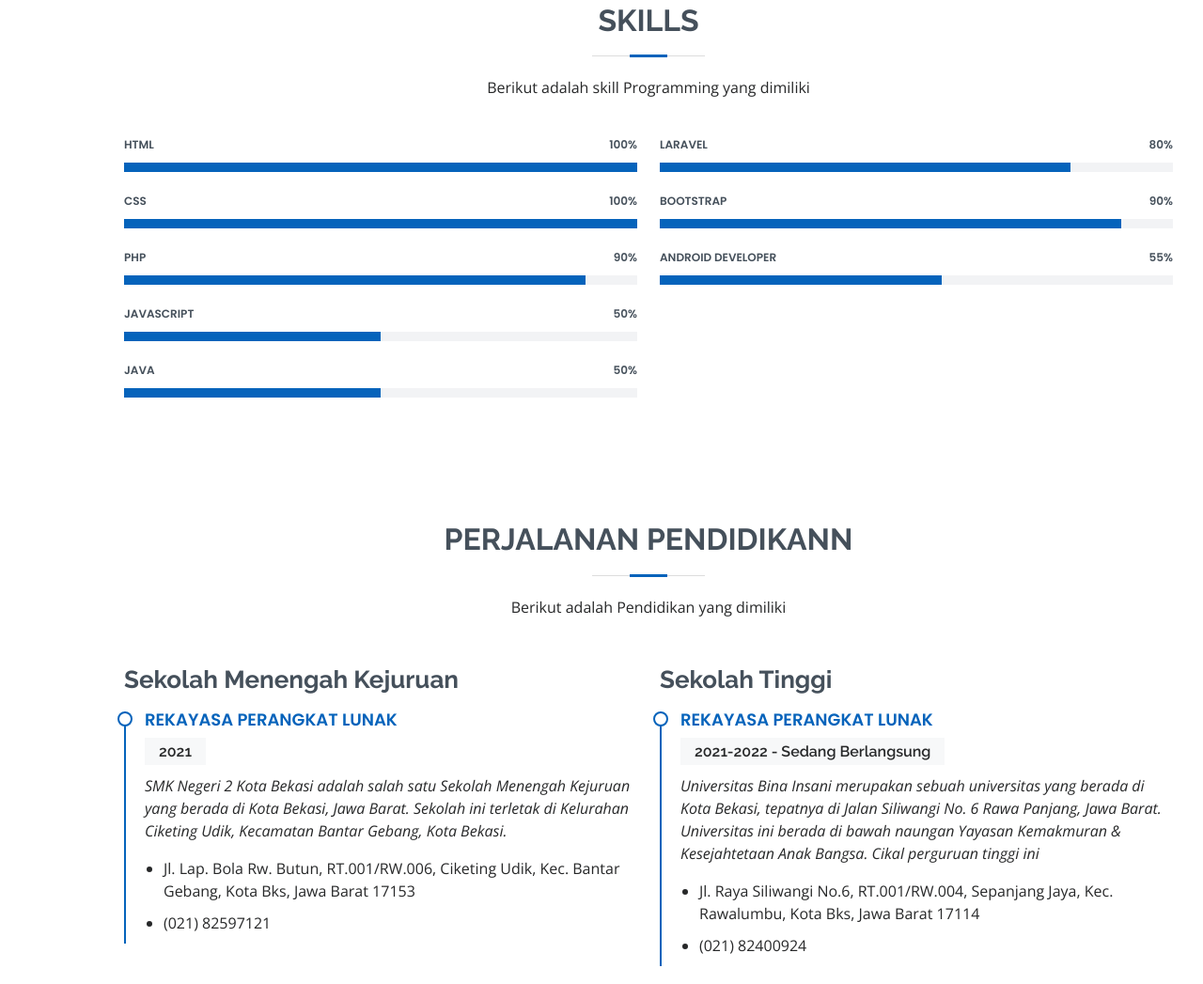
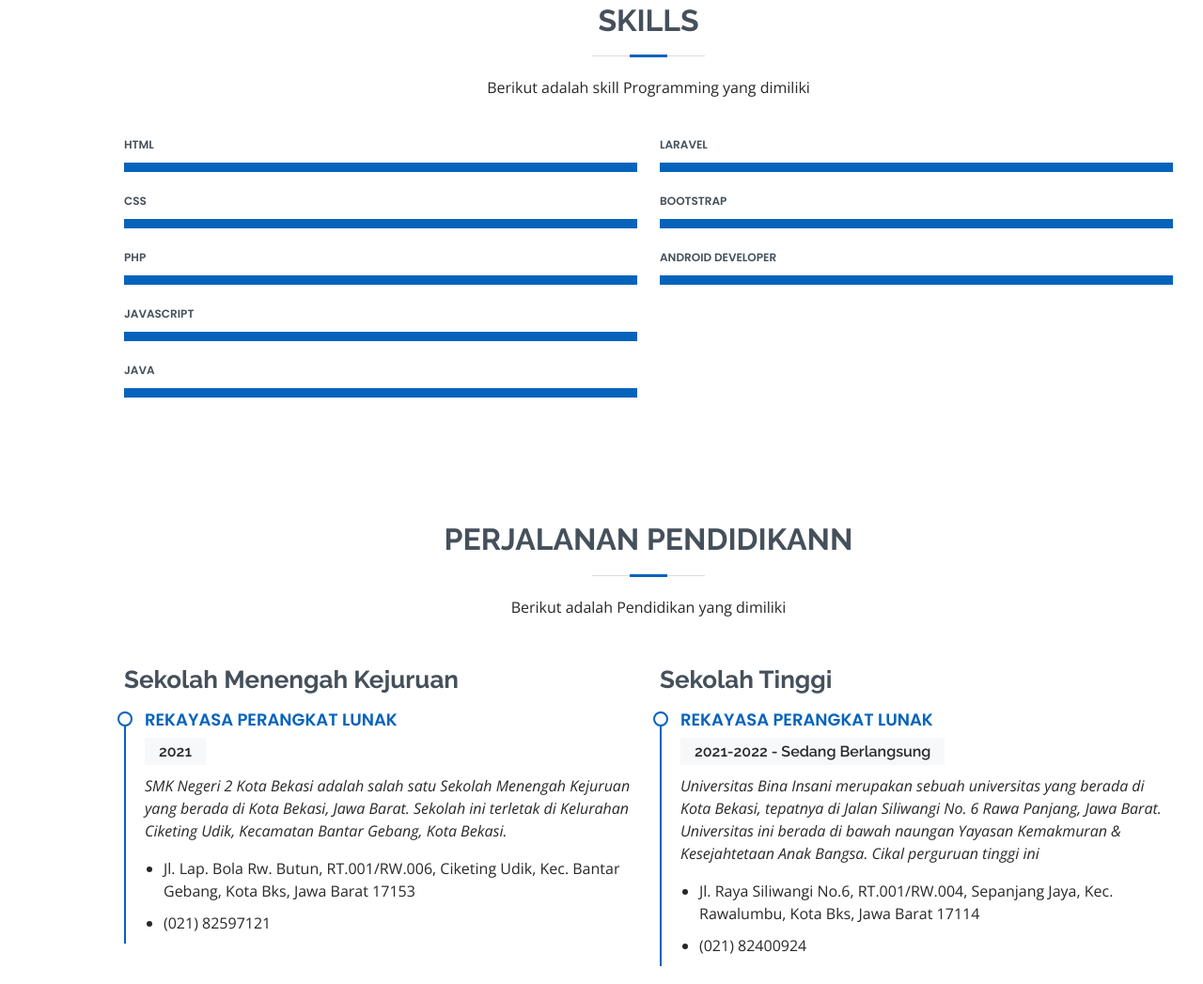
Before and after one commit to muhammad-ari-kuncoro/muhammad-ari-kuncoro.github.io, a plain HTML site: page index.html in a window 1280 px wide. Shown: the part 1632-2679 px from the top of the page at 94% size. Drawn offline with nearby package versions, Linux system fonts and the light colour scheme; files whose address does not match are found by name.

Commit message:
asdasd
sadasdasd

```diff
--- a/index.html
+++ b/index.html
@@ -135,7 +135,7 @@
 
 
             <div class="progress">
-              <span class="skill">HTML <i class="val">100%</i></span>
+              <span class="skill">HTML</span>
               <div class="progress-bar-wrap">
                 <div class="progress-bar" role="progressbar" aria-valuenow="100" aria-valuemin="0" aria-valuemax="100">
                 </div>
@@ -143,7 +143,7 @@
             </div>
 
             <div class="progress">
-              <span class="skill">CSS <i class="val">100%</i></span>
+              <span class="skill">CSS</span>
               <div class="progress-bar-wrap">
                 <div class="progress-bar" role="progressbar" aria-valuenow="100" aria-valuemin="0" aria-valuemax="100">
                 </div>
@@ -152,23 +152,23 @@
 
 
             <div class="progress">
-              <span class="skill">PHP <i class="val">90%</i></span>
+              <span class="skill">PHP</span>
               <div class="progress-bar-wrap">
-                <div class="progress-bar" role="progressbar" aria-valuenow="90" aria-valuemin="0" aria-valuemax="100">
+                <div class="progress-bar" role="progressbar" aria-valuenow="100" aria-valuemin="0" aria-valuemax="100">
                 </div>
               </div>
             </div>
             <div class="progress">
-              <span class="skill">JavaScript <i class="val">50%</i></span>
+              <span class="skill">JavaScript</span>
               <div class="progress-bar-wrap">
-                <div class="progress-bar" role="progressbar" aria-valuenow="50" aria-valuemin="0" aria-valuemax="100">
+                <div class="progress-bar" role="progressbar" aria-valuenow="100" aria-valuemin="0" aria-valuemax="100">
                 </div>
               </div>
             </div>
             <div class="progress">
-              <span class="skill">Java <i class="val">50%</i></span>
+              <span class="skill">Java</i></span>
               <div class="progress-bar-wrap">
-                <div class="progress-bar" role="progressbar" aria-valuenow="50" aria-valuemin="0" aria-valuemax="100">
+                <div class="progress-bar" role="progressbar" aria-valuenow="100" aria-valuemin="0" aria-valuemax="100">
                 </div>
               </div>
             </div>
@@ -177,32 +177,32 @@
           <div class="col-lg-6">
 
             <div class="progress">
-              <span class="skill">Laravel <i class="val">80%</i></span>
+              <span class="skill">Laravel</span>
               <div class="progress-bar-wrap">
-                <div class="progress-bar" role="progressbar" aria-valuenow="80" aria-valuemin="0" aria-valuemax="100">
+                <div class="progress-bar" role="progressbar" aria-valuenow="100" aria-valuemin="0" aria-valuemax="100">
                 </div>
               </div>
             </div>
 
             <div class="progress">
-              <span class="skill">Bootstrap<i class="val">90%</i></span>
+              <span class="skill">Bootstrap</span>
               <div class="progress-bar-wrap">
-                <div class="progress-bar" role="progressbar" aria-valuenow="90" aria-valuemin="0" aria-valuemax="100">
+                <div class="progress-bar" role="progressbar" aria-valuenow="100" aria-valuemin="0" aria-valuemax="100">
                 </div>
               </div>
             </div>
 
             <div class="progress">
-              <span class="skill">Android developer<i class="val">55%</i></span>
+              <span class="skill">Android developer</span>
               <div class="progress-bar-wrap">
-                <div class="progress-bar" role="progressbar" aria-valuenow="55" aria-valuemin="0" aria-valuemax="100">
+                <div class="progress-bar" role="progressbar" aria-valuenow="100" aria-valuemin="0" aria-valuemax="100">
                 </div>
               </div>
 
               <div class="progress">
-                <span class="skill">Android developer<i class="val">55%</i></span>
+                <span class="skill">Android developer</span>
                 <div class="progress-bar-wrap">
-                  <div class="progress-bar" role="progressbar" aria-valuenow="55" aria-valuemin="0" aria-valuemax="100">
+                  <div class="progress-bar" role="progressbar" aria-valuenow="100" aria-valuemin="0" aria-valuemax="100">
                   </div>
                 </div>
 
@@ -317,12 +317,12 @@
 
           <div class="col-lg-5 col-md-6 portfolio-item filter-web">
             <div class="portfolio-wrap">
-              <img src="assets/img/nostalgia.png" class="img-fluid" alt="">
+              <img src="assets/img/project2.png" class="img-fluid" alt="">
               <div class="portfolio-info">
                 <h4>Project Kedua</h4>
                 <p>Web  Aplication</p>
                 <div class="portfolio-links">
-                  <a href="assets/img/nostalgia.png" data-gallery="portfolioGallery"
+                  <a href="assets/img/project2.png" data-gallery="portfolioGallery"
                   class="portfolio-lightbox" title="Web Aplication Protofolio Fotografer "><i class="bx bx-plus"></i></a>
                 </div>
               </div>
```
